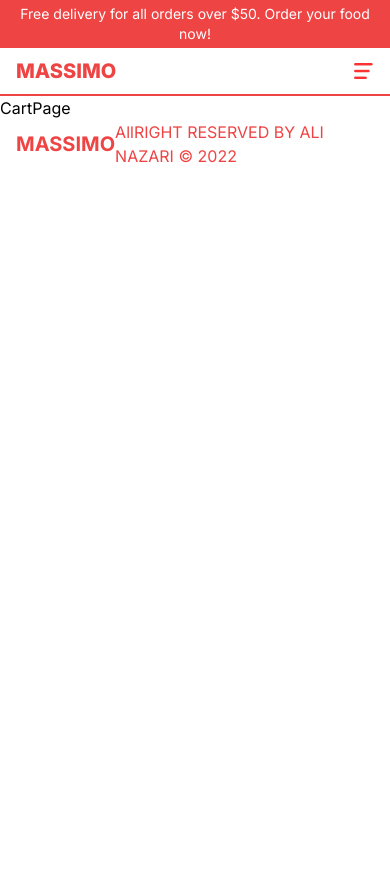
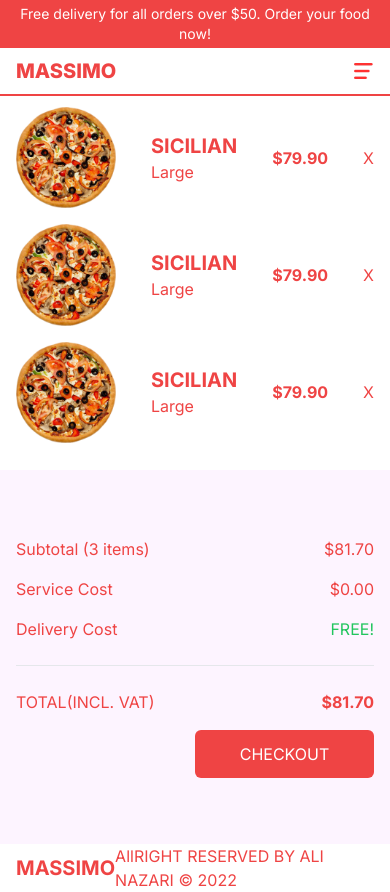
Before and after one commit to AliNazari-dev/restaurant-app-UI---Next---TypeScript---Tailwind--, a Next.js app: page /cart in a window 390 px wide. Before the commit the page ends 844 px from the top, so only its background shows below. Built offline with nearby package versions, Linux system fonts and the light colour scheme.

Commit message:
Cart page ui done ( responsive )

```diff
--- a/src/app/cart/page.tsx
+++ b/src/app/cart/page.tsx
@@ -1,9 +1,67 @@
-import React from 'react'
+import Image from "next/image";
+import React from "react";
 
 const CartPage = () => {
   return (
-    <div>CartPage</div>
-  )
-}
+    <div className="h-[calc(100vh-6rem)] md:h-[calc(100vh-9rem)] flex flex-col text-red-500 lg:flex-row">
+      {/* PRODUCTS CONTAINER */}
+      <div className="h-1/2 p-4 flex flex-col justify-center overflow-scroll lg:h-full lg:w-2/3 2xl:w-1/2 lg:px-20 xl:px-40">
+        {/* SINGLE ITEM */}
+        <div className="flex items-center justify-between mb-4">
+          <Image src="/temporary/p1.png" alt="" width={100} height={100} />
+          <div className="">
+            <h1 className="uppercase text-xl font-bold">sicilian</h1>
+            <span>Large</span>
+          </div>
+          <h2 className="font-bold">$79.90</h2>
+          <span className="cursor-pointer">X</span>
+        </div>
+        {/* SINGLE ITEM */}
+        <div className="flex items-center justify-between mb-4">
+          <Image src="/temporary/p1.png" alt="" width={100} height={100} />
+          <div className="">
+            <h1 className="uppercase text-xl font-bold">sicilian</h1>
+            <span>Large</span>
+          </div>
+          <h2 className="font-bold">$79.90</h2>
+          <span className="cursor-pointer">X</span>
+        </div>
+        {/* SINGLE ITEM */}
+        <div className="flex items-center justify-between mb-4">
+          <Image src="/temporary/p1.png" alt="" width={100} height={100} />
+          <div className="">
+            <h1 className="uppercase text-xl font-bold">sicilian</h1>
+            <span>Large</span>
+          </div>
+          <h2 className="font-bold">$79.90</h2>
+          <span className="cursor-pointer">X</span>
+        </div>
+      </div>
+      {/* PAYMENT CONTAINER */}
+      <div className="h-1/2 p-4 bg-fuchsia-50 flex flex-col gap-4 justify-center lg:h-full lg:w-1/3 2xl:w-1/2 lg:px-20 xl:px-40 2xl:text-xl 2xl:gap-6">
+        <div className="flex justify-between">
+          <span className="">Subtotal (3 items)</span>
+          <span className="">$81.70</span>
+        </div>
+        <div className="flex justify-between">
+          <span className="">Service Cost</span>
+          <span className="">$0.00</span>
+        </div>
+        <div className="flex justify-between">
+          <span className="">Delivery Cost</span>
+          <span className="text-green-500">FREE!</span>
+        </div>
+        <hr className="my-2" />
+        <div className="flex justify-between">
+          <span className="">TOTAL(INCL. VAT)</span>
+          <span className="font-bold">$81.70</span>
+        </div>
+        <button className="bg-red-500 text-white p-3 rounded-md w-1/2 self-end">
+          CHECKOUT
+        </button>
+      </div>
+    </div>
+  );
+};
 
-export default CartPage
+export default CartPage;
```
